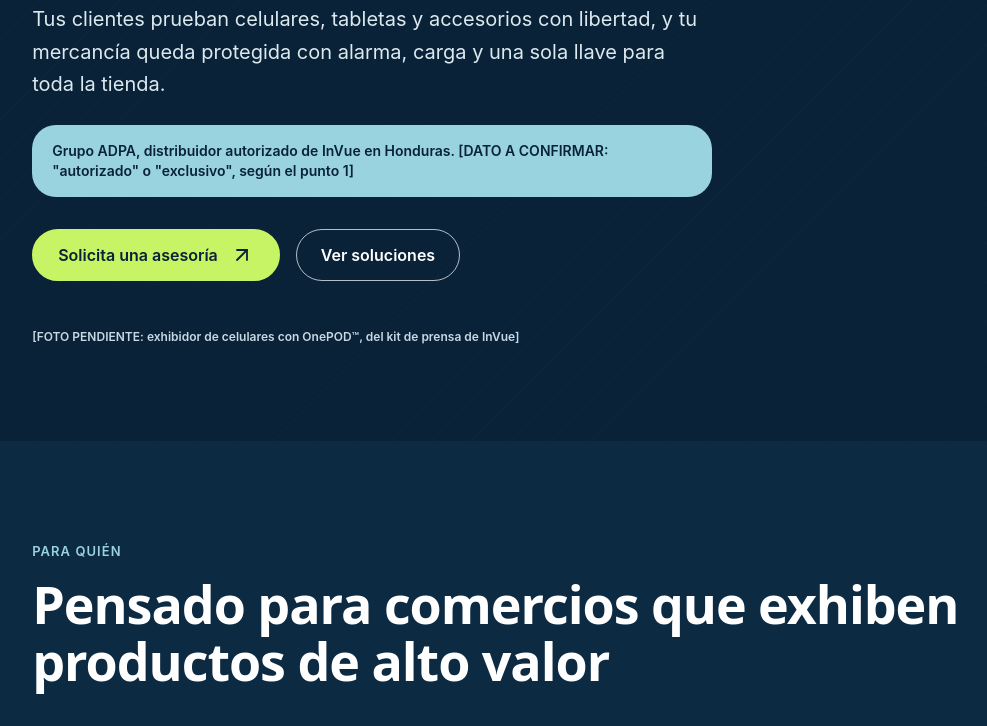
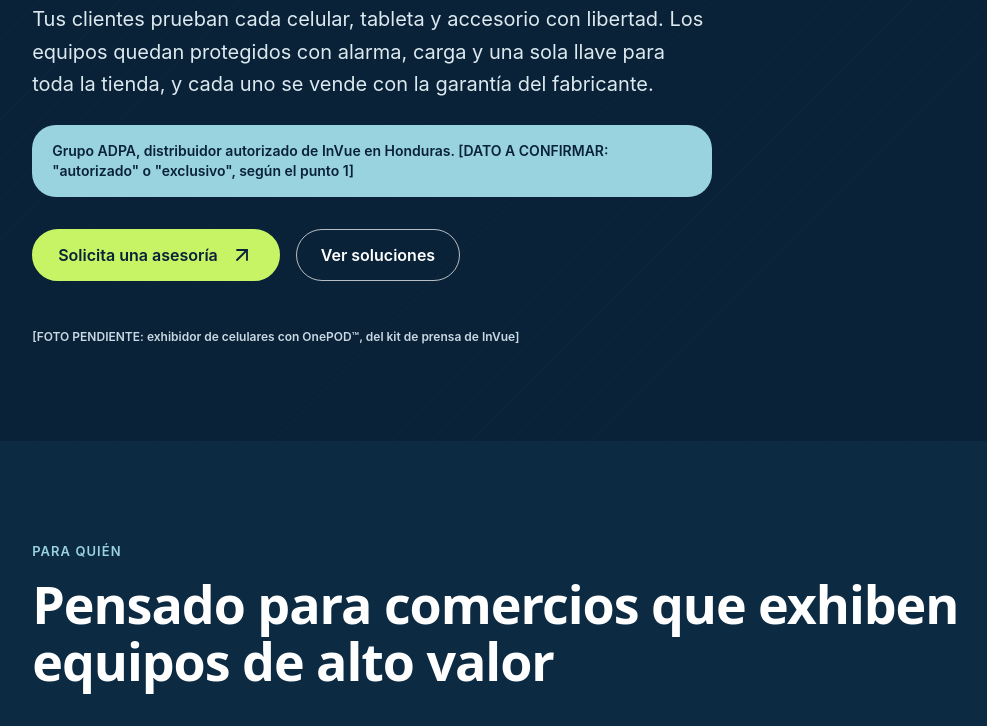
Before and after one commit to grupo-adpa/WebGrupoADPA, a website built with Vite: page invue.html in a window 1280 px wide. Shown: the part 414-1140 px from the top of the page, without its empty margins (19-1006 px from the left). Built offline with nearby package versions, Linux system fonts and the light colour scheme; a web font is replaced by a local one.

Commit message:
feat: InVue destaca la experiencia con los equipos y la garantía del fabricante
- Se quita "mercancía" del texto principal; ahora se habla de equipos y
  productos.
- Énfasis en la experiencia del cliente al probar los equipos exhibidos.
- La tarjeta de soporte pasa a "Garantía del fabricante". Fuente: los
  catálogos de InVue dicen que cada producto se vende bajo la garantía de
  InVue. Los plazos y repuestos locales siguen como [DATO A CONFIRMAR].

Co-Authored-By: Claude Haiku 5.5 <noreply@anthropic.com>

```diff
--- a/invue.html
+++ b/invue.html
@@ -57,9 +57,10 @@
             <p
               class="mt-8 max-w-[680px] text-lg leading-relaxed text-texto-claro md:text-xl"
             >
-              Tus clientes prueban celulares, tabletas y accesorios con
-              libertad, y tu mercancía queda protegida con alarma, carga y una
-              sola llave para toda la tienda.
+              Tus clientes prueban cada celular, tableta y accesorio con
+              libertad. Los equipos quedan protegidos con alarma, carga y una
+              sola llave para toda la tienda, y cada uno se vende con la
+              garantía del fabricante.
             </p>
             <p
               class="mt-6 inline-block max-w-[680px] rounded-3xl bg-teal-claro px-5 py-4 text-sm font-semibold text-marino"
@@ -99,7 +100,7 @@
         <div class="shell">
           <p class="eyebrow text-acento">Para quién</p>
           <h2 id="audiencia-title" class="heading mt-4 max-w-[980px]">
-            Pensado para comercios que exhiben productos de alto valor
+            Pensado para comercios que exhiben equipos de alto valor
           </h2>
           <div class="mt-10 grid gap-4 md:grid-cols-2 lg:grid-cols-3">
             <article class="flex items-start gap-4 rounded-3xl bg-superficie p-6">
@@ -534,10 +535,11 @@
                 class="flex size-11 items-center justify-center rounded-full bg-superficie-alta text-acento"
                 ><i data-lucide="shield-check" aria-hidden="true"></i
               ></span>
-              <h3 class="mt-5 text-[22px]">Soporte local</h3>
+              <h3 class="mt-5 text-[22px]">Garantía del fabricante</h3>
               <p class="mt-3 text-secundario">
-                Mantenimiento y atención en Honduras. [DATO A CONFIRMAR:
-                garantía y repuestos].
+                Cada producto InVue se vende con la garantía de su fabricante.
+                Nosotros instalamos, configuramos y damos mantenimiento en
+                Honduras. [DATO A CONFIRMAR: plazos y repuestos locales].
               </p>
             </article>
           </div>
```
